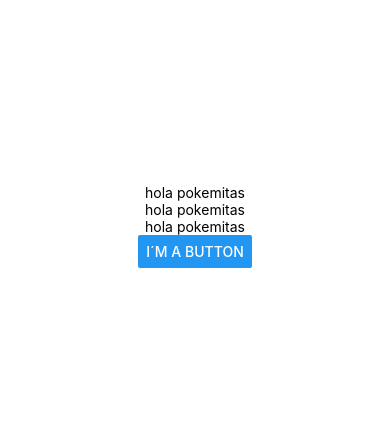
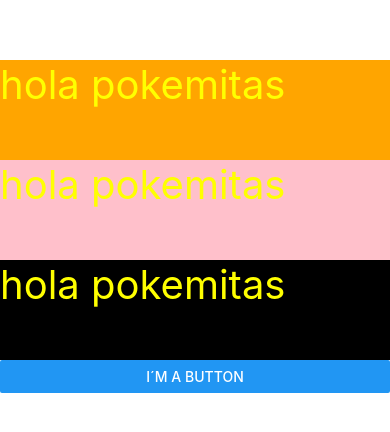
Before and after one commit to yahircj/PM192, a React Native app in the folder blank/: screen / in a window 390 px wide. Shown: the part 196-628 px from the top of the page. Built offline with nearby package versions, Linux system fonts and the light colour scheme.

Commit message:
Práctica 6

```diff
--- a/blank/App.js
+++ b/blank/App.js
@@ -6,11 +6,11 @@ import { StyleSheet, Text, View, Button } from 'react-native';
 import React, { useState } from 'react';
 
 
-const Texto=()=>{
+const Texto=({style})=>{
   const [contenido, setContenido]=useState('hola pokemitas')
   const actualizarTexto=()=>{setContenido('Estado actualizado')}
   return(
-        <Text onPress={actualizarTexto}>{contenido}</Text>
+        <Text style={[styles.text, style]} onPress={actualizarTexto}>{contenido}</Text>
   )
 }
 
@@ -20,9 +20,9 @@ const Texto=()=>{
 export default function App() {
   return (
     <View style={styles.container}>
-      <Texto > </Texto>
-      <Texto > </Texto>
-      <Texto > </Texto>
+      <Texto style={styles.red}> </Texto>
+      <Texto style={styles.black}> </Texto>
+      <Texto style={styles.pink}> </Texto>
       <Button title= "i´m a button"></Button>
       <StatusBar style="auto" />
     </View>
@@ -34,7 +34,16 @@ const styles = StyleSheet.create({
   container: {
     flex: 1,
     backgroundColor: '#fff',
-    alignItems: 'center',
+    alignItems: 'base-line',
     justifyContent: 'center',
+    flexDirection: 'column',
   },
+  text:{
+    color:'yellow',
+    fontSize:40,
+    height: 100,
+  },
+  red:{ backgroundColor:'orange'},
+  black:{ backgroundColor:'pink'},
+  pink:{backgroundColor:'black'},
 });
```
